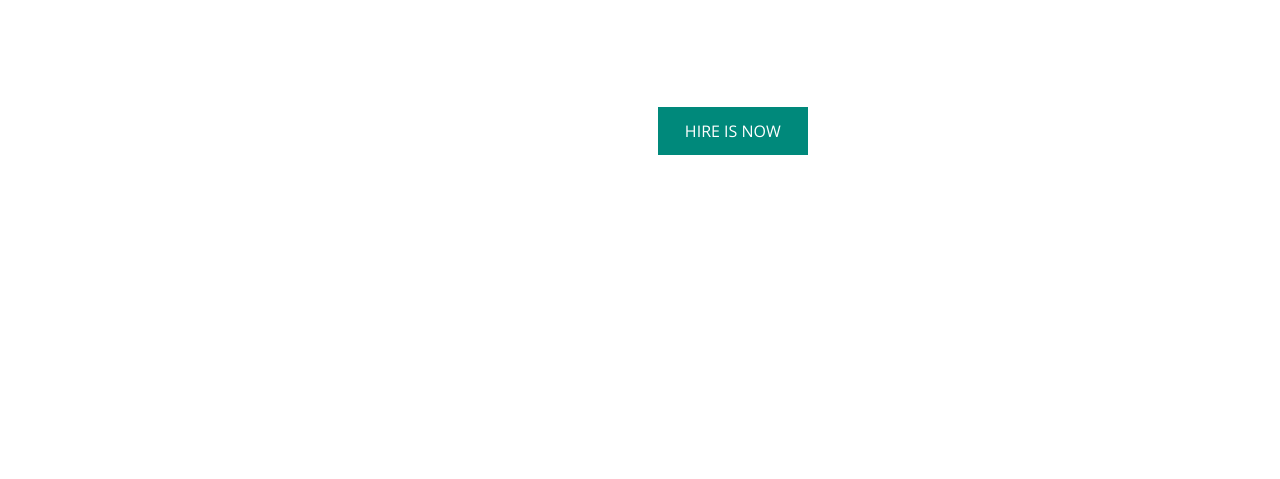
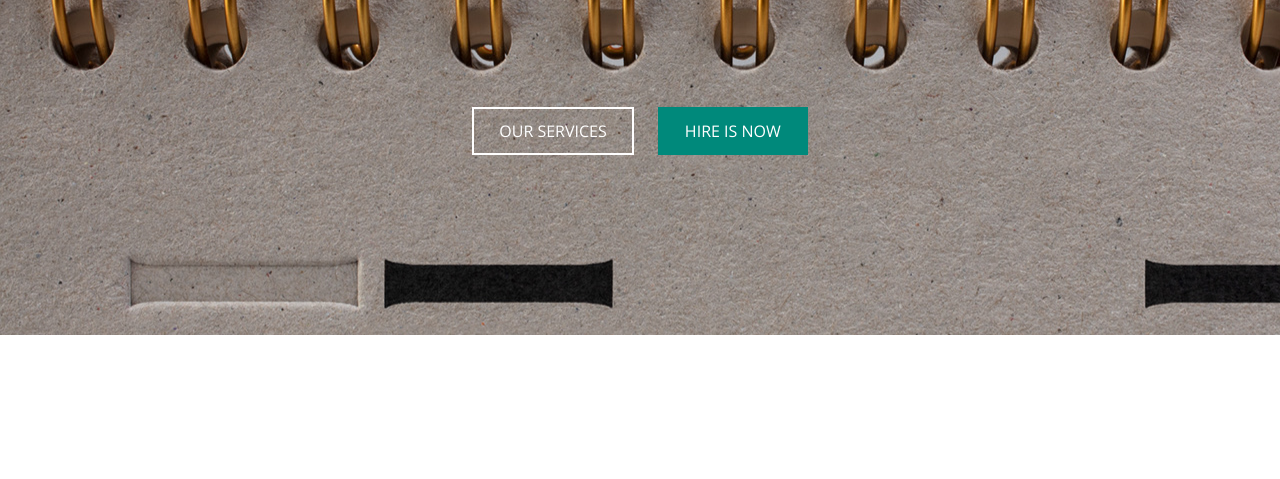
Before and after one commit to AntipinVlad/layout5, a plain HTML site: page index.html in a window 1280 px wide. Shown: the part 321-800 px from the top of the page. Drawn offline with nearby package versions, Linux system fonts and the light colour scheme; the site is published under a folder, as on GitHub Pages, so addresses that start at the root find nothing.

Commit message:
Update main.css

```diff
--- a/css/main.css
+++ b/css/main.css
@@ -9,7 +9,7 @@ ul, li {
 }
  /* Logo and menu  */
 header{
-    background-image: url(/img/5.jpg);
+    background-image: url(../img/5.jpg)
 }
 .menu{
     display: flex;
```
